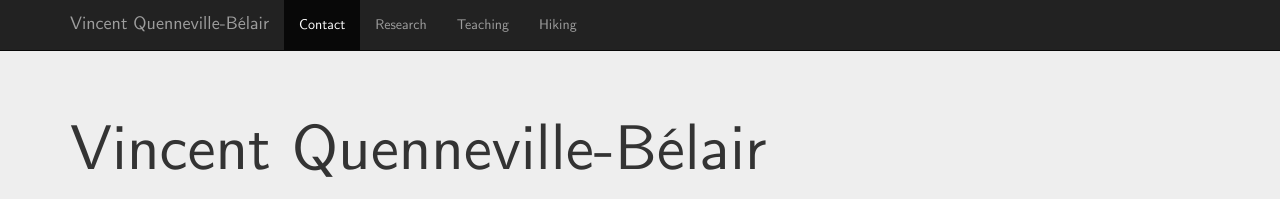
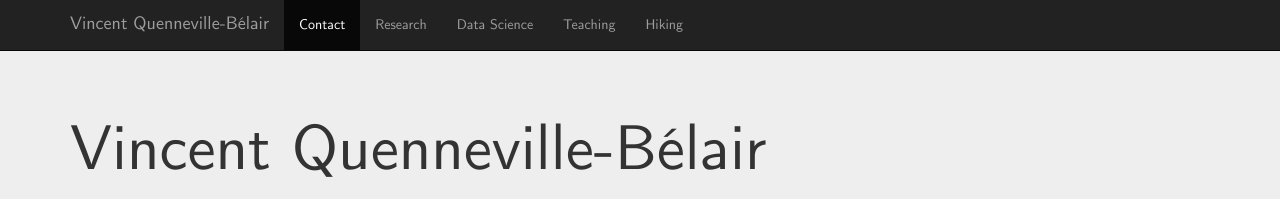
Before and after one commit to vincentqb/vincentqb.github.io.archive, a Jekyll site: the page built from index.html, in a window 1280 px wide. Shown: the top 199 px of the page. Built offline with Jekyll 4.4.1, drawn with Linux system fonts in a browser that asks for light colours; nearby versions of some CDN libraries.

Commit message:
adding data science head.

```diff
--- a/erdos.html
+++ b/erdos.html
@@ -21,6 +21,7 @@ layout: default
 <ul class="nav navbar-nav">
 <li><a href="index.html">Contact</a></li>
 <li><a href="research.html">Research</a></li>
+<li><a href="datascience.html">Data Science</a></li>
 <li><a href="teaching.html">Teaching</a></li>
 <li><a href="hiking.html">Hiking</a></li>
 </ul>
--- a/hiking.html
+++ b/hiking.html
@@ -21,6 +21,7 @@ layout: default
 <ul class="nav navbar-nav">
 <li><a href="index.html">Contact</a></li>
 <li><a href="research.html">Research</a></li>
+<li><a href="datascience.html">Data Science</a></li>
 <li><a href="teaching.html">Teaching</a></li>
 <li class="active"><a href="hiking.html">Hiking</a></li>
 </ul>
--- a/index.html
+++ b/index.html
@@ -21,6 +21,7 @@ layout: default
 <ul class="nav navbar-nav">
 <li class="active"><a href="index.html">Contact</a></li>
 <li><a href="research.html">Research</a></li>
+<li><a href="datascience.html">Data Science</a></li>
 <li><a href="teaching.html">Teaching</a></li>
 <li><a href="hiking.html">Hiking</a></li>
 </ul>
--- a/research.html
+++ b/research.html
@@ -21,6 +21,7 @@ layout: default
 <ul class="nav navbar-nav">
 <li><a href="index.html">Contact</a></li>
 <li class="active"><a href="research.html">Research</a></li>
+<li><a href="datascience.html">Data Science</a></li>
 <li><a href="teaching.html">Teaching</a></li>
 <li><a href="hiking.html">Hiking</a></li>
 </ul>
--- a/teaching.html
+++ b/teaching.html
@@ -21,6 +21,7 @@ layout: default
 <ul class="nav navbar-nav">
 <li><a href="index.html">Contact</a></li>
 <li><a href="research.html">Research</a></li>
+<li><a href="datascience.html">Data Science</a></li>
 <li class="active"><a href="teaching.html">Teaching</a></li>
 <li><a href="hiking.html">Hiking</a></li>
 </ul>
```
